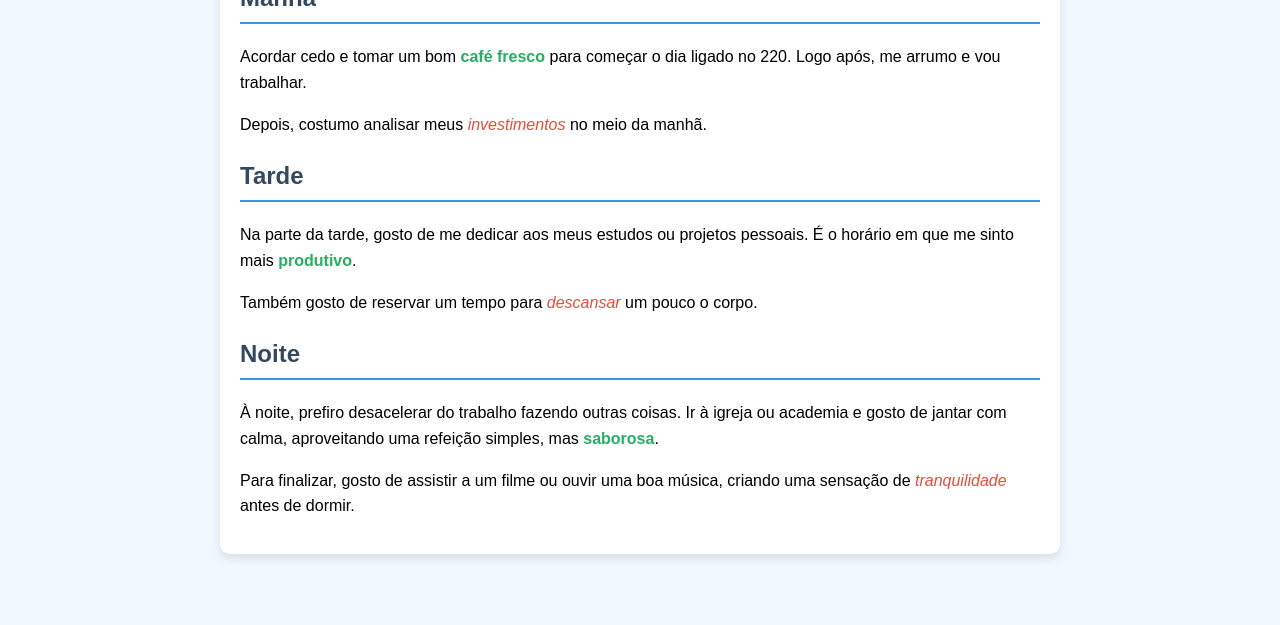
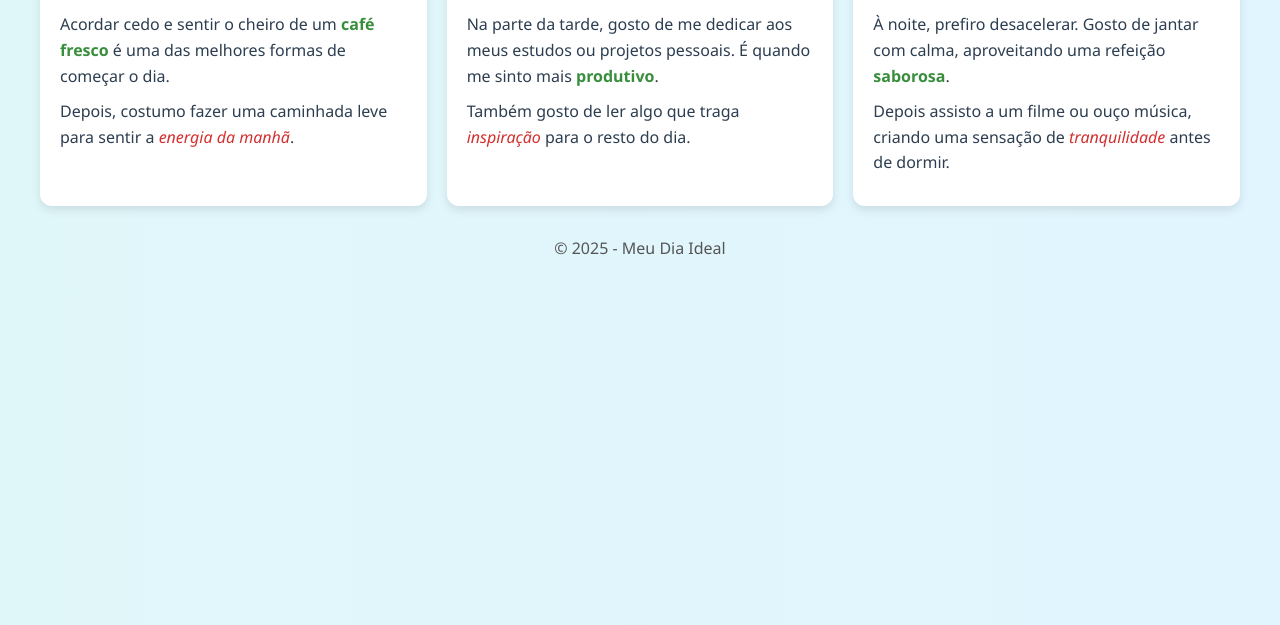
Before and after one commit to Guimel26/DESENVOLVIMENTO-WEB-1, a plain HTML site: page dia4.html in a window 1280 px wide. Shown: the part 175-800 px from the top of the page. Drawn offline with Linux system fonts and the light colour scheme.

Commit message:
Update dia4.html

```diff
--- a/dia4.html
+++ b/dia4.html
@@ -3,66 +3,131 @@
 <head>
   <meta charset="UTF-8">
   <title>Dia Ideal</title>
+  <meta name="viewport" content="width=device-width, initial-scale=1.0">
   <style>
-        body {
-            font-family: Arial, sans-serif;
-            background-color: #f0f8ff;
-            margin: 40px;
-            line-height: 1.6;
+    /* Reset simples */
+    * {
+      margin: 0;
+      padding: 0;
+      box-sizing: border-box;
     }
 
-        h1 {
+    body {
+      font-family: "Segoe UI", Tahoma, Geneva, Verdana, sans-serif;
+      background: linear-gradient(to right, #e0f7fa, #e1f5fe);
+      color: #2c3e50;
+      line-height: 1.6;
+      padding: 20px;
+    }
+
+    header {
       text-align: center;
-            color: #2c3e50;
+      margin-bottom: 30px;
+    }
+
+    header h1 {
+      font-size: 2.5rem;
+      color: #00796b;
+    }
+
+    .container {
+      display: grid;
+      grid-template-columns: repeat(auto-fit, minmax(280px, 1fr));
+      gap: 20px;
+      max-width: 1200px;
+      margin: auto;
+    }
+
+    section {
+      background: #fff;
+      padding: 20px;
+      border-radius: 12px;
+      box-shadow: 0px 4px 10px rgba(0, 0, 0, 0.1);
+      transition: transform 0.2s ease-in-out;
+    }
+
+    section:hover {
+      transform: translateY(-5px);
     }
 
     h2 {
-            color: #34495e;
-            border-bottom: 2px solid #3498db;
-            padding-bottom: 5px;
+      border-left: 5px solid #00796b;
+      padding-left: 10px;
+      margin-bottom: 15px;
+      font-size: 1.5rem;
+      color: #004d40;
     }
 
     p {
-            margin-bottom: 15px;
+      margin-bottom: 10px;
+      font-size: 1rem;
+    }
+
+    strong {
+      color: #388e3c;
     }
 
     em {
-            color: #e74c3c;
-            font-style: italic;
+      color: #d32f2f;
     }
 
-        strong {
-            color: #27ae60;
+    footer {
+      text-align: center;
+      margin-top: 30px;
+      font-size: 0.9rem;
+      color: #555;
     }
 
-        .container {
-            max-width: 800px;
-            margin: auto;
-            background: #ffffff;
-            padding: 20px;
-            border-radius: 10px;
-            box-shadow: 0px 4px 10px rgba(0,0,0,0.1);
+    /* Responsividade */
+    @media (max-width: 768px) {
+      header h1 {
+        font-size: 2rem;
+      }
+      h2 {
+        font-size: 1.3rem;
+      }
+      p {
+        font-size: 0.95rem;
+      }
+    }
+
+    @media (max-width: 480px) {
+      body {
+        padding: 10px;
+      }
+      header h1 {
+        font-size: 1.8rem;
+      }
     }
   </style>
 </head>
 <body>
-    <div class="container">
+  <header>
     <h1>Dia Ideal</h1>
+  </header>
 
+  <main class="container">
+    <section>
       <h2>Manhã</h2>
-        <p>Acordar cedo e tomar um bom <strong>café fresco</strong> para começar o dia ligado no 220.
-        Logo após, me arrumo e vou trabalhar.</p>
-        <p>Depois, costumo analisar meus <em>investimentos</em> no meio da manhã.</p>
+      <p>Acordar cedo e sentir o cheiro de um <strong>café fresco</strong> é uma das melhores formas de começar o dia.</p>
+      <p>Depois, costumo fazer uma caminhada leve para sentir a <em>energia da manhã</em>.</p>
+    </section>
 
+    <section>
       <h2>Tarde</h2>
-        <p>Na parte da tarde, gosto de me dedicar aos meus estudos ou projetos pessoais.
-        É o horário em que me sinto mais <strong>produtivo</strong>.</p>
-        <p>Também gosto de reservar um tempo para <em>descansar</em> um pouco o corpo.</p>
+      <p>Na parte da tarde, gosto de me dedicar aos meus estudos ou projetos pessoais. É quando me sinto mais <strong>produtivo</strong>.</p>
+      <p>Também gosto de ler algo que traga <em>inspiração</em> para o resto do dia.</p>
+    </section>
 
+    <section>
       <h2>Noite</h2>
-        <p>À noite, prefiro desacelerar do trabalho fazendo outras coisas. Ir à igreja ou academia e gosto de jantar com calma, aproveitando uma refeição
-        simples, mas <strong>saborosa</strong>.</p>
-        <p>Para finalizar, gosto de assistir a um filme ou ouvir uma boa música, criando uma sensação de <em>tranquilidade</em> antes de dormir.</p>
-    </div>
+      <p>À noite, prefiro desacelerar. Gosto de jantar com calma, aproveitando uma refeição <strong>saborosa</strong>.</p>
+      <p>Depois assisto a um filme ou ouço música, criando uma sensação de <em>tranquilidade</em> antes de dormir.</p>
+    </section>
+  </main>
+
+  <footer>
+    <p>&copy; 2025 - Meu Dia Ideal</p>
+  </footer>
 </body>
 </html>
```
Lines whose indentation alone changed are shown as unchanged.
